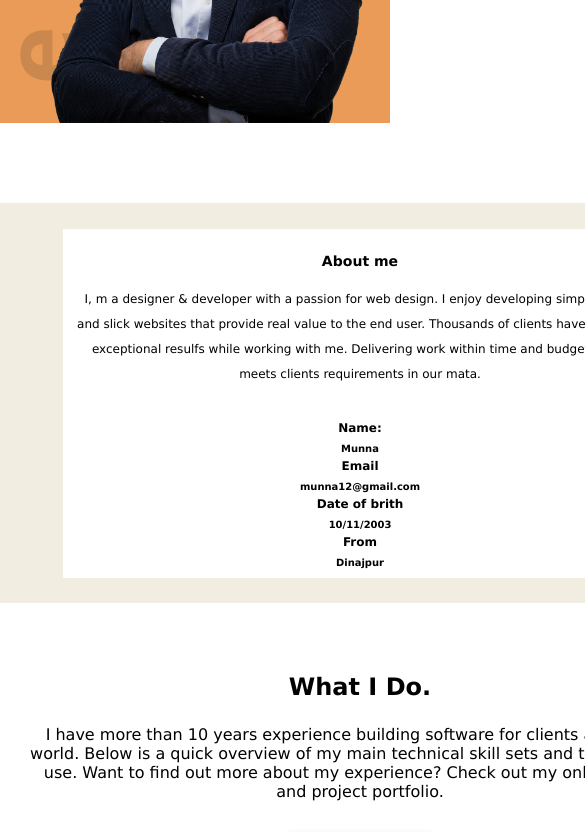
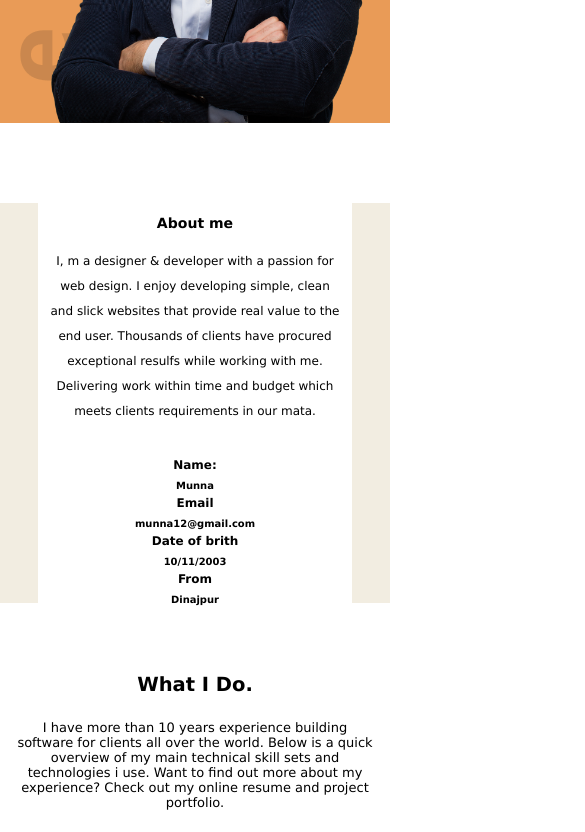
Before and after one commit to MdMunna1/FAst-Respocive-Pf., a plain HTML site: page index.html in a window 390 px wide. Shown: the part 580-1412 px from the top of the page, 585 px wide, since content can reach past the window. Drawn offline with Linux system fonts and the light colour scheme.

Commit message:
done my resmonsiv css

```diff
--- a/style.css
+++ b/style.css
@@ -331,5 +331,9 @@ nav ul{
     flex-direction: column;
     text-align: center;
   }
+  .section1{
+    width: 100%;
+    font-size: 13px;
+  }
 
 }
```
